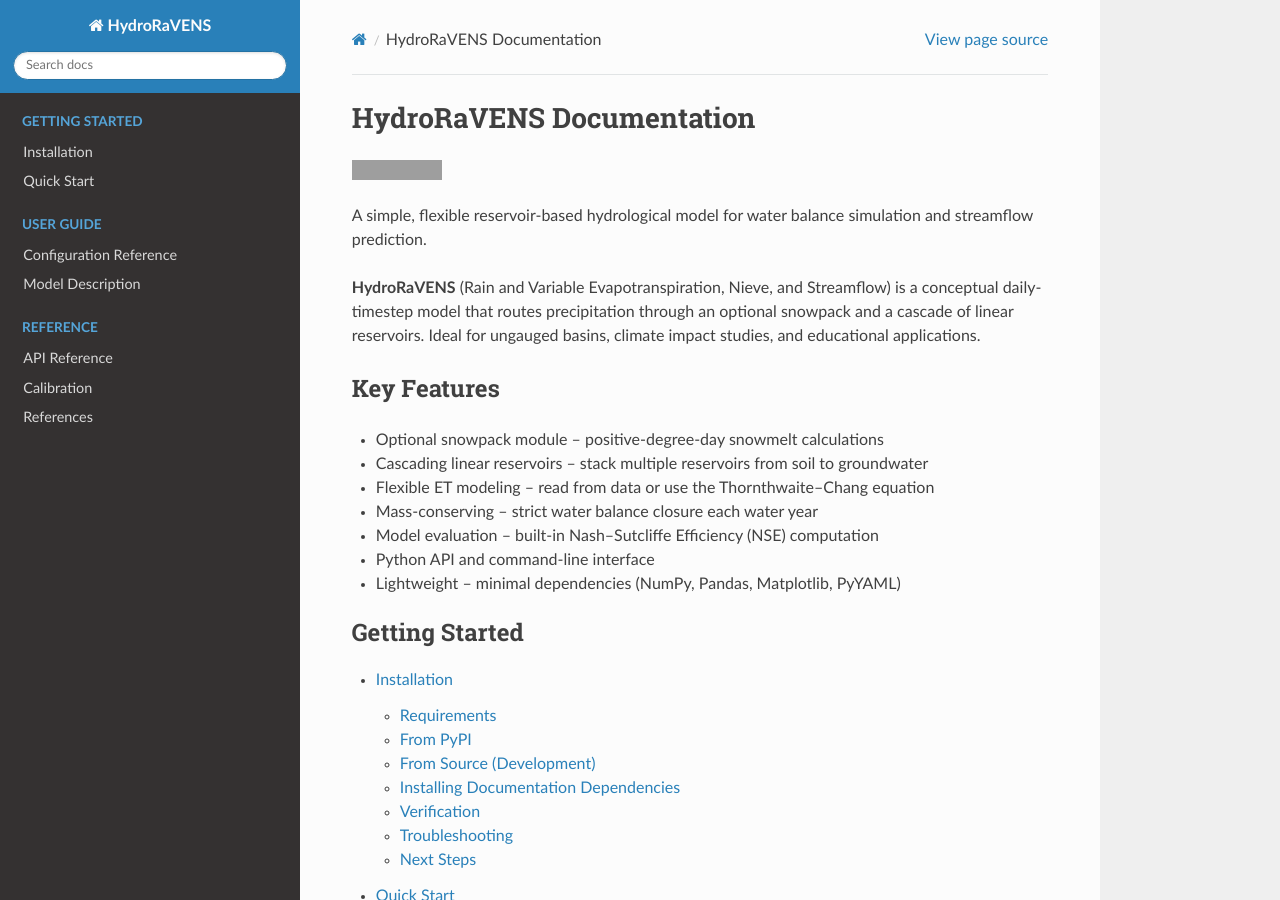
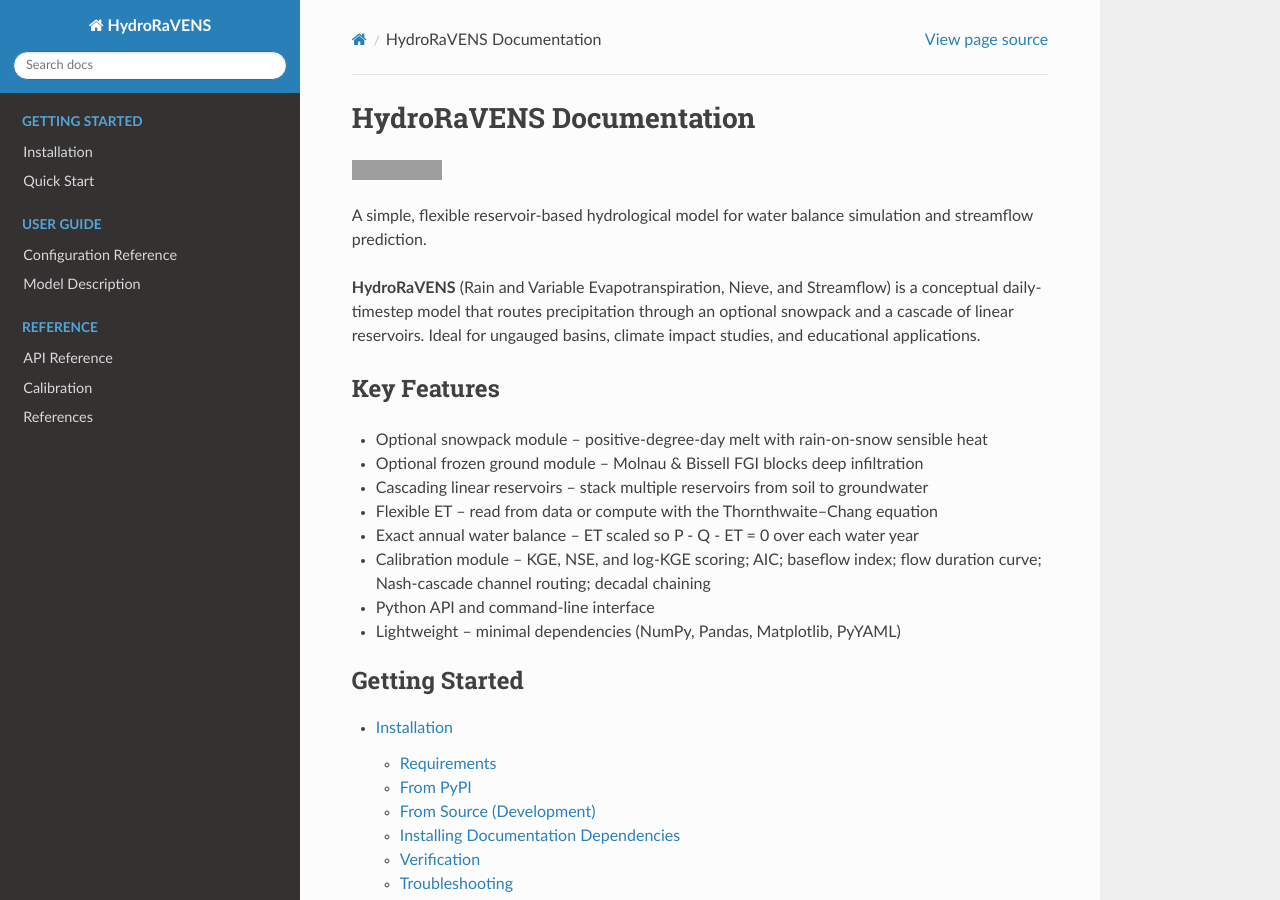
Before and after one commit to MNiMORPH/hydroRaVENS, a Sphinx documentation site: the page built from docs/source/index.rst, in a window 1280 px wide and 900 px high. Built offline with Sphinx 7.4.7 and the Read the Docs theme 3.1.0, drawn with Linux system fonts in a browser that asks for light colours; grey boxes are pictures that could not be loaded.

Commit message:
Update Key Features in index.rst to reflect current capabilities
Previous list omitted frozen ground, rain-on-snow, and the full
calibration module (KGE/logKGE/NSE, AIC, BFI, FDC, Nash routing,
decadal chaining). Also corrected "strict water balance closure" to
the precise statement: P - Q - ET = 0 exactly over each water year.

Co-Authored-By: Claude Sonnet 4.6 <noreply@anthropic.com>

```diff
--- a/docs/source/index.rst
+++ b/docs/source/index.rst
@@ -15,11 +15,13 @@ and educational applications.
 **Key Features**
 ~~~~~~~~~~~~~~~~
 
-* Optional snowpack module -- positive-degree-day snowmelt calculations
+* Optional snowpack module -- positive-degree-day melt with rain-on-snow sensible heat
+* Optional frozen ground module -- Molnau & Bissell FGI blocks deep infiltration
 * Cascading linear reservoirs -- stack multiple reservoirs from soil to groundwater
-* Flexible ET modeling -- read from data or use the Thornthwaite--Chang equation
-* Mass-conserving -- strict water balance closure each water year
-* Model evaluation -- built-in Nash--Sutcliffe Efficiency (NSE) computation
+* Flexible ET -- read from data or compute with the Thornthwaite--Chang equation
+* Exact annual water balance -- ET scaled so P - Q - ET = 0 over each water year
+* Calibration module -- KGE, NSE, and log-KGE scoring; AIC; baseflow index; flow
+  duration curve; Nash-cascade channel routing; decadal chaining
 * Python API and command-line interface
 * Lightweight -- minimal dependencies (NumPy, Pandas, Matplotlib, PyYAML)
 
```
